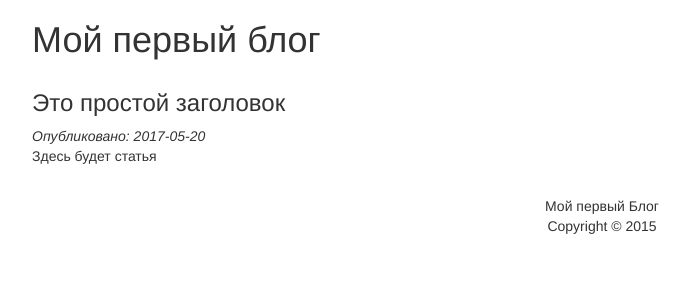
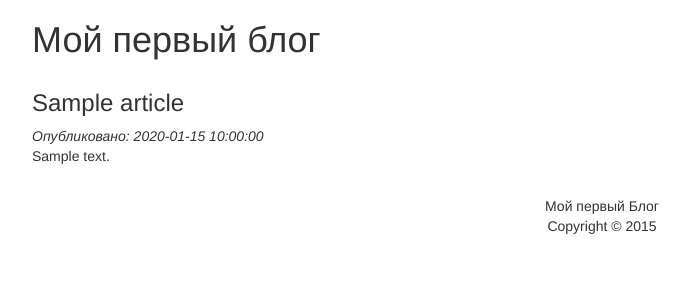
Before and after one commit to EdgarGuver/blog, a PHP site: page /article.php?id=1 in a window 1280 px wide. Shown: the top 300 px of the page, without its empty margins (38-728 px from the left). Run offline with PHP 8.4, Linux system fonts and the light colour scheme; tables that the repository leaves empty or names only in its code hold one stand-in row (values such as "Sample post").

Commit message:
articles_get working

```diff
--- a/article.php
+++ b/article.php
@@ -1,8 +1,8 @@
 <?php
    require_once("database.php");
    require_once("models/articles.php");
-
-$article = articles_get($_GET['id']);
+$link = DB_connect();
+$article = articles_get($link, $_GET['id']);
 
 
     include("views/article.php");
--- a/models/articles.php
+++ b/models/articles.php
@@ -17,8 +17,14 @@ function articles_all($link){
     }
     return $articles;
 }
-function articles_get($id){
-    return ["id" => 1, "title" => "Это простой заголовок", "date" => "2017-05-20", "content" => "Здесь будет статья"];
+function articles_get($link, $id_article){
+    $query = sprintf("SELECT * FROM articles WHERE id=%d",(int)$id_article);
+    $result = mysqli_query($link, $query);
+
+    if (!$result)
+        die(mysqli_error($link));
+    $article = mysqli_fetch_assoc($result);
+    return $article;
 }
 function articles_new($title, $date, $content){
 
```
